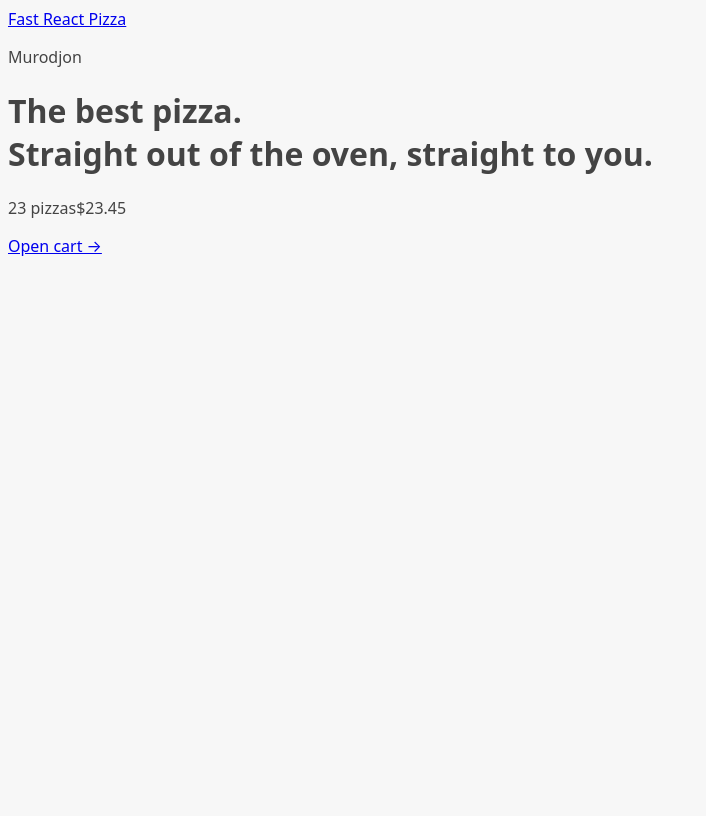
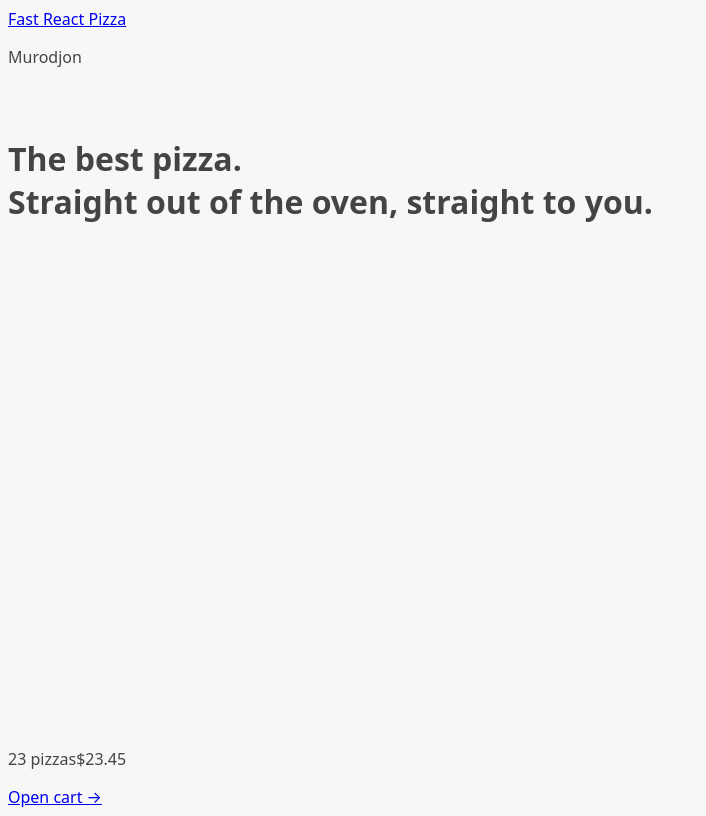
Before and after one commit to FulgurVividus/Fast-React-Pizza, a React (Vite) app: page / in a window 1280 px wide. Shown: the whole page, without its empty margins (0-706 px from the left). Built offline with nearby package versions, Linux system fonts and the light colour scheme.

Commit message:
feat: displaying a Loading Indicator

```diff
--- a/src/ui/AppLayout.jsx
+++ b/src/ui/AppLayout.jsx
@@ -1,10 +1,16 @@
 import Header from "./Header";
 import CartOverview from "../features/cart/CartOverview";
-import { Outlet } from "react-router-dom";
+import Loader from "../ui/Loader";
+import { Outlet, useNavigation } from "react-router-dom";
 
 function AppLayout() {
+  const navigation = useNavigation();
+  const isLoading = navigation.state === "loading";
+
   return (
-    <div>
+    <div className="layout">
+      {isLoading && <Loader />}
+
       <Header />
 
       <main>
--- /dev/null
+++ b/src/ui/Loader.jsx
@@ -0,0 +1,5 @@
+function Loader() {
+  return <div className="loader"></div>;
+}
+
+export default Loader;
```
